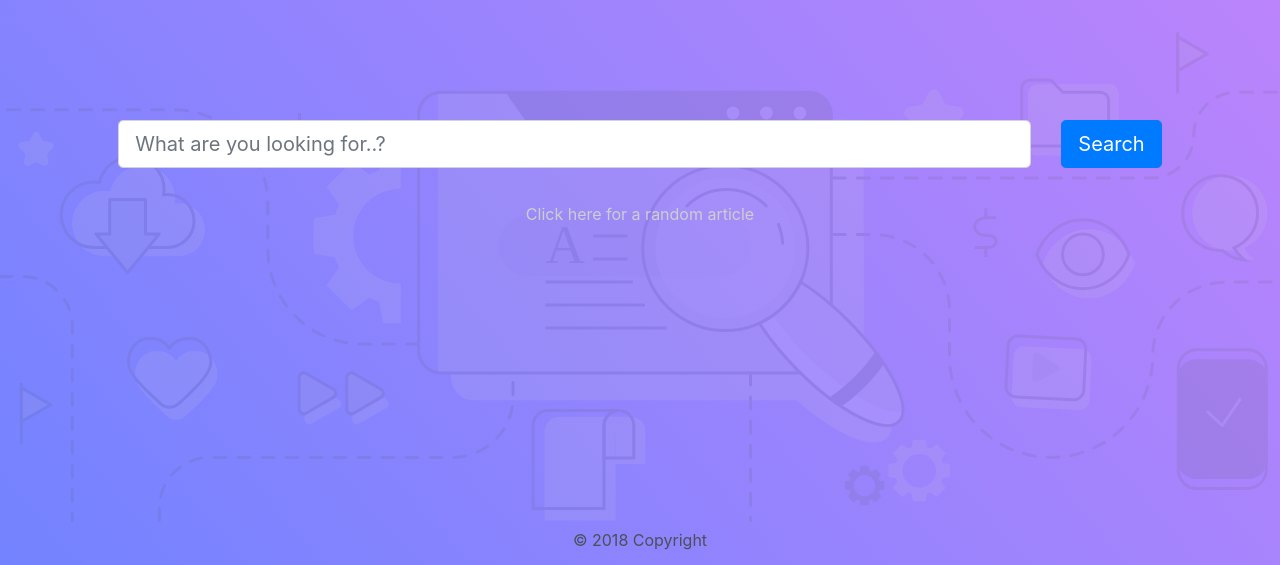
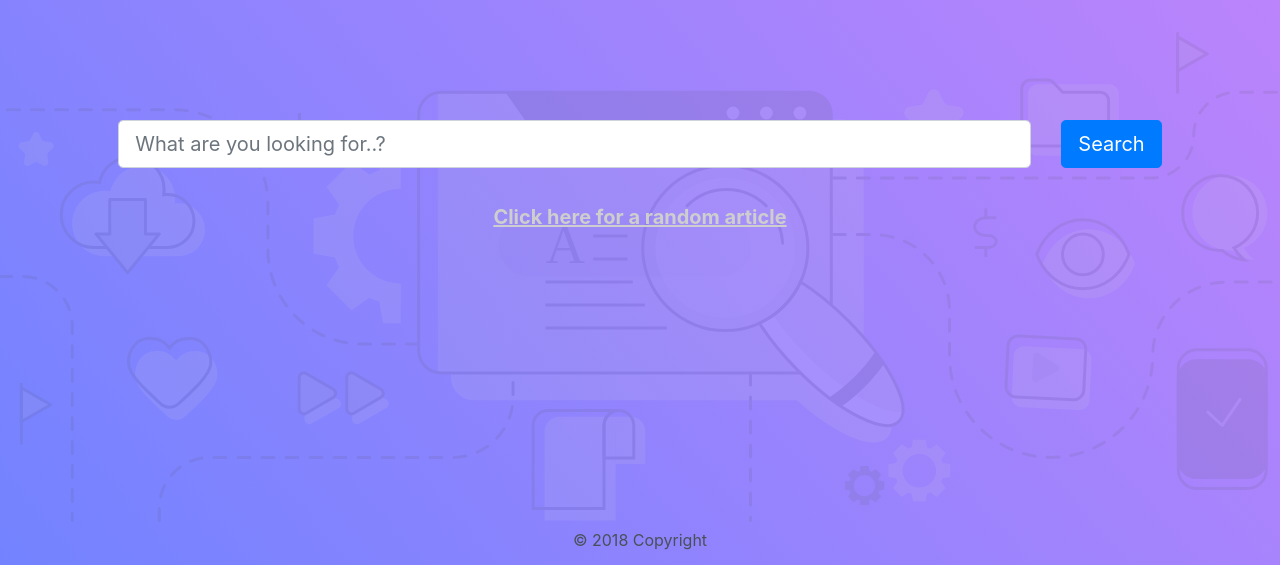
Before and after one commit to iAbrar/Wikipedia-Viewer, a plain HTML site: page index.html in a window 1280 px wide. Shown: the part 235-800 px from the top of the page. Drawn offline with nearby package versions, Linux system fonts and the light colour scheme.

Commit message:
stle random result link

```diff
--- a/style.css
+++ b/style.css
@@ -22,14 +22,20 @@ body{
     color: #ffffff;
     font-family: 'Lobster Two', cursive;
     font-size: 4.5rem;
+}#display-result a{
+    color: #7383FF;
 }
 #display-result{
     margin: auto;
     padding: 3%;
+    color: gray;
 }
 a{
     margin: auto;
     color: #cecece;
+     font-weight: bold;
+     font-size: 20px;
+     text-decoration: underline;
 }
 footer{
   margin-top: auto;
```
